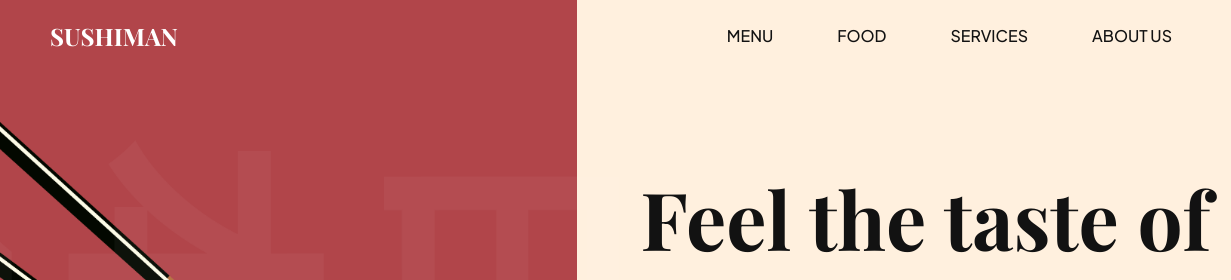
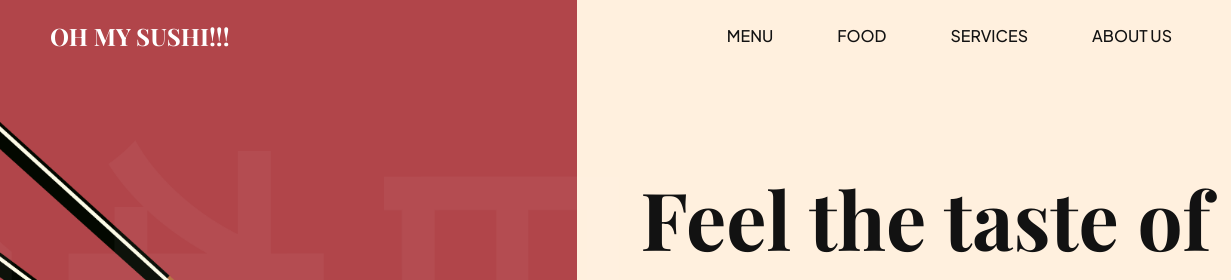
Before and after one commit to garvit0224bhardwaj/sushiwebsite, a website built with Vite: page index.html in a window 1280 px wide. Shown: the top 280 px of the page, 0-1231 px from the left. Built offline with nearby package versions, Linux system fonts and the light colour scheme.

Commit message:
Update index.html

```diff
--- a/index.html
+++ b/index.html
@@ -14,12 +14,9 @@
   <header>
     <nav class="header__nav">
       <div class="header__logo">
-        <!-- This how we use aos. Simply specify the type of animation using data attribute -->
-        <h4 data-aos="fade-down">Sushiman</h4>
-
+        <h4 data-aos="fade-down">OH MY SUSHI!!!</h4>
         <div class="header__logo-overlay"></div>
       </div>
-
       <ul class="header__menu" data-aos="fade-down">
         <li>
           <a href="#menu">Menu</a>
@@ -38,7 +35,6 @@
         </li>
       </ul>
 
-      <!-- Display Menu icon on small devices -->
       <ul class="header__menu-mobile" data-aos="fade-down">
         <li>
           <img src="assets/menu.svg" alt="search" />
@@ -46,9 +42,7 @@
       </ul>
     </nav>
   </header>
-  <!-- END: header -->
 
-  <!-- START: hero -->
   <section class="hero">
     <div class="hero-image">
       <img src="assets/sushi-1.png" alt="sushi-1" data-aos="fade-up" data-aos-anchor-placement="top-bottom" />
@@ -92,9 +86,7 @@
       </div>
     </div>
   </section>
-  <!-- END: hero -->
 
-  <!-- START: about us -->
   <section class="about-us" id="about-us">
     <div class="about-us__image">
       <div class="about-us__image-sushi3">
@@ -358,7 +350,7 @@
 
   <!-- START: footer -->
   <footer class="footer flex-between">
-    <h3 class="footer__logo"><span>Sushi</span>man</h3>
+    <h3 class="footer__logo"><span>OH MY SUSHI!!</h3>
 
     <ul class="footer__nav">
       <li>
@@ -389,7 +381,6 @@
   </footer>
   <!-- END: footer -->
 
-  <!-- Type module is necessary in order to use ECMAScript module (import/export) -->
   <script src="js/script.js" type="module"></script>
 </body>
 
```
